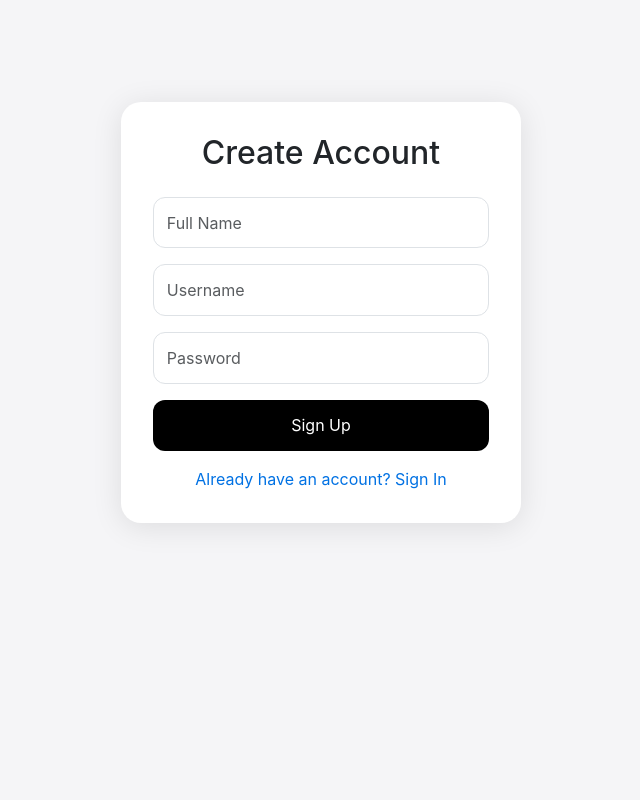
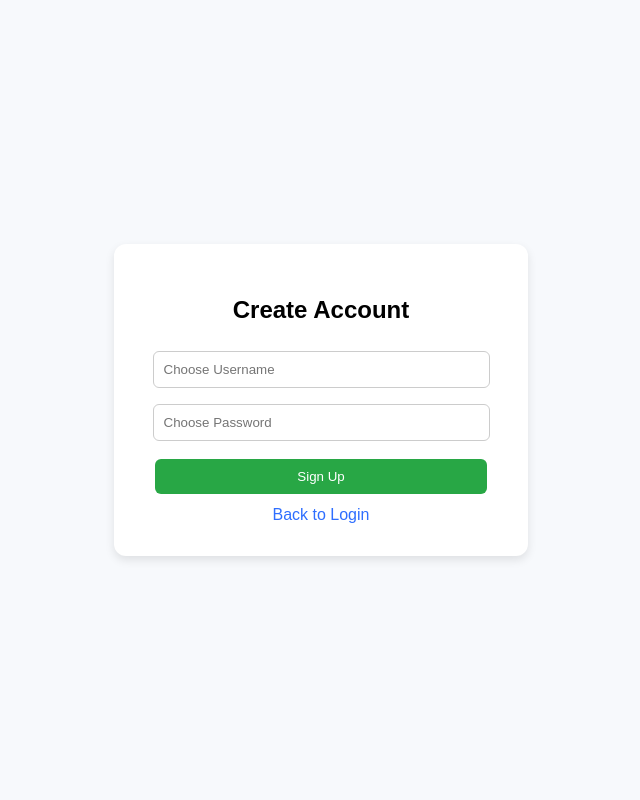
Before and after one commit to Ben-Meredith/signup1.0, a Flask app: page /signup in a window 1280 px wide. Shown: the whole page, without its empty margins (319-959 px from the left). Run offline with Flask 3, Linux system fonts and the light colour scheme.

Commit message:
Update signup.html

```diff
--- a/templates/signup.html
+++ b/templates/signup.html
@@ -2,62 +2,25 @@
 <html lang="en">
 <head>
   <meta charset="UTF-8">
-    <meta name="viewport" content="width=device-width, initial-scale=1.0">
-    <title>Create Account</title>
-    <link href="https://cdn.jsdelivr.net/npm/bootstrap@5.3.2/dist/css/bootstrap.min.css" rel="stylesheet">
+  <title>Sign Up</title>
   <style>
-        body {
-            background-color: #f5f5f7;
-            font-family: -apple-system, BlinkMacSystemFont, "Segoe UI", Roboto, sans-serif;
-        }
-        .signup-container {
-            max-width: 400px;
-            margin: 8% auto;
-            background: white;
-            padding: 2rem;
-            border-radius: 20px;
-            box-shadow: 0 4px 30px rgba(0,0,0,0.1);
-        }
-        h2 {
-            font-weight: 500;
-            margin-bottom: 1.5rem;
-            text-align: center;
-        }
-        .form-control {
-            border-radius: 12px;
-            padding: 0.8rem;
-            font-size: 1rem;
-        }
-        .btn-custom {
-            background-color: black;
-            color: white;
-            border-radius: 12px;
-            font-size: 1rem;
-            padding: 0.8rem;
-            width: 100%;
-        }
-        .btn-custom:hover {
-            background-color: #333;
-        }
-        a {
-            display: block;
-            text-align: center;
-            margin-top: 1rem;
-            text-decoration: none;
-            color: #0071e3;
-        }
+    body { font-family: Arial, sans-serif; background:#f7f9fc; display:flex; height:100vh; justify-content:center; align-items:center; margin:0; }
+    .card { background:white; padding:2rem; border-radius:12px; box-shadow:0 4px 10px rgba(0,0,0,0.1); width:350px; text-align:center; }
+    input { width:90%; padding:10px; margin:8px 0; border:1px solid #ccc; border-radius:6px; }
+    button { width:95%; padding:10px; background:#28a745; color:white; border:none; border-radius:6px; cursor:pointer; margin-top:10px; }
+    button:hover { background:#1e7e34; }
+    a { display:block; margin-top:12px; color:#2e6eff; text-decoration:none; }
   </style>
 </head>
 <body>
-    <div class="signup-container">
+  <div class="card">
     <h2>Create Account</h2>
     <form method="POST">
-            <input type="text" name="name" class="form-control mb-3" placeholder="Full Name" required>
-            <input type="text" name="username" class="form-control mb-3" placeholder="Username" required>
-            <input type="password" name="password" class="form-control mb-3" placeholder="Password" required>
-            <button type="submit" class="btn btn-custom">Sign Up</button>
+      <input type="text" name="username" placeholder="Choose Username" required><br>
+      <input type="password" name="password" placeholder="Choose Password" required><br>
+      <button type="submit">Sign Up</button>
     </form>
-        <a href="/login">Already have an account? Sign In</a>
+    <a href="{{ url_for('login') }}">Back to Login</a>
   </div>
 </body>
 </html>
```
Lines whose indentation alone changed are shown as unchanged.
